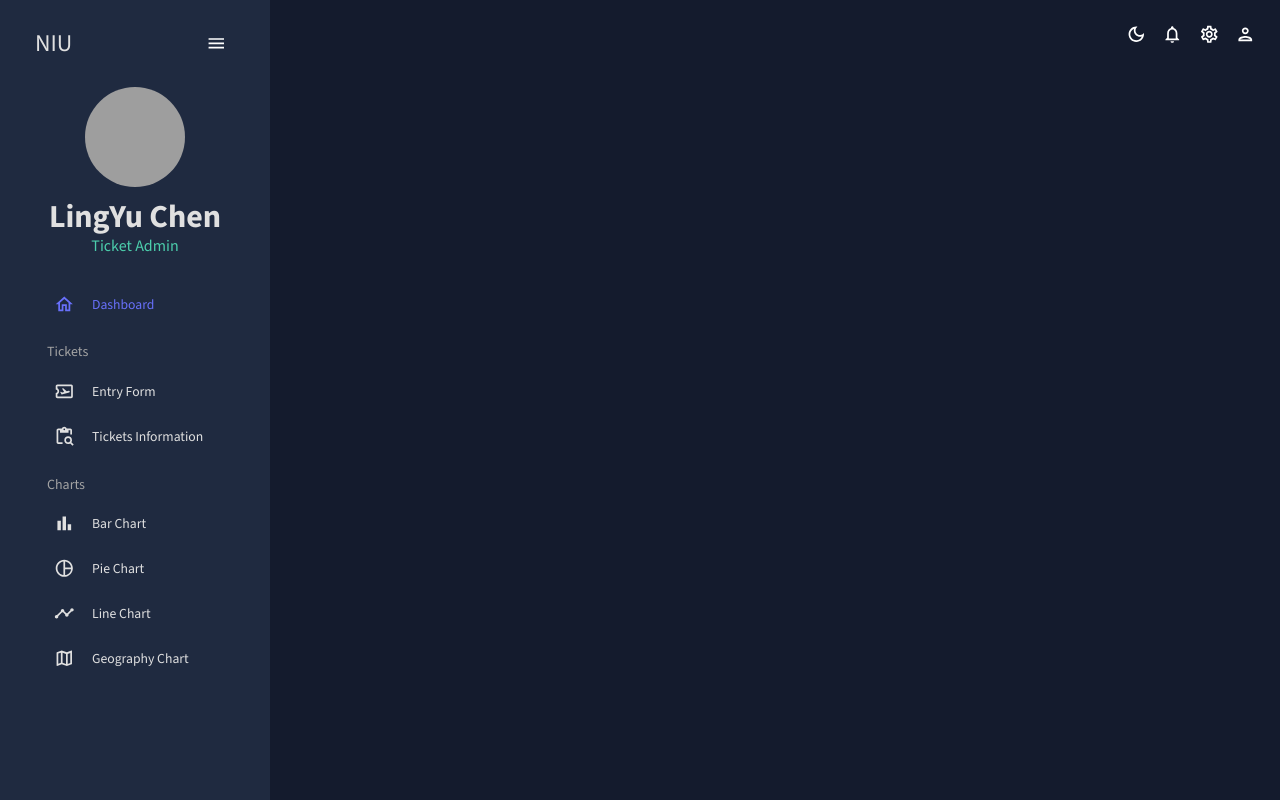
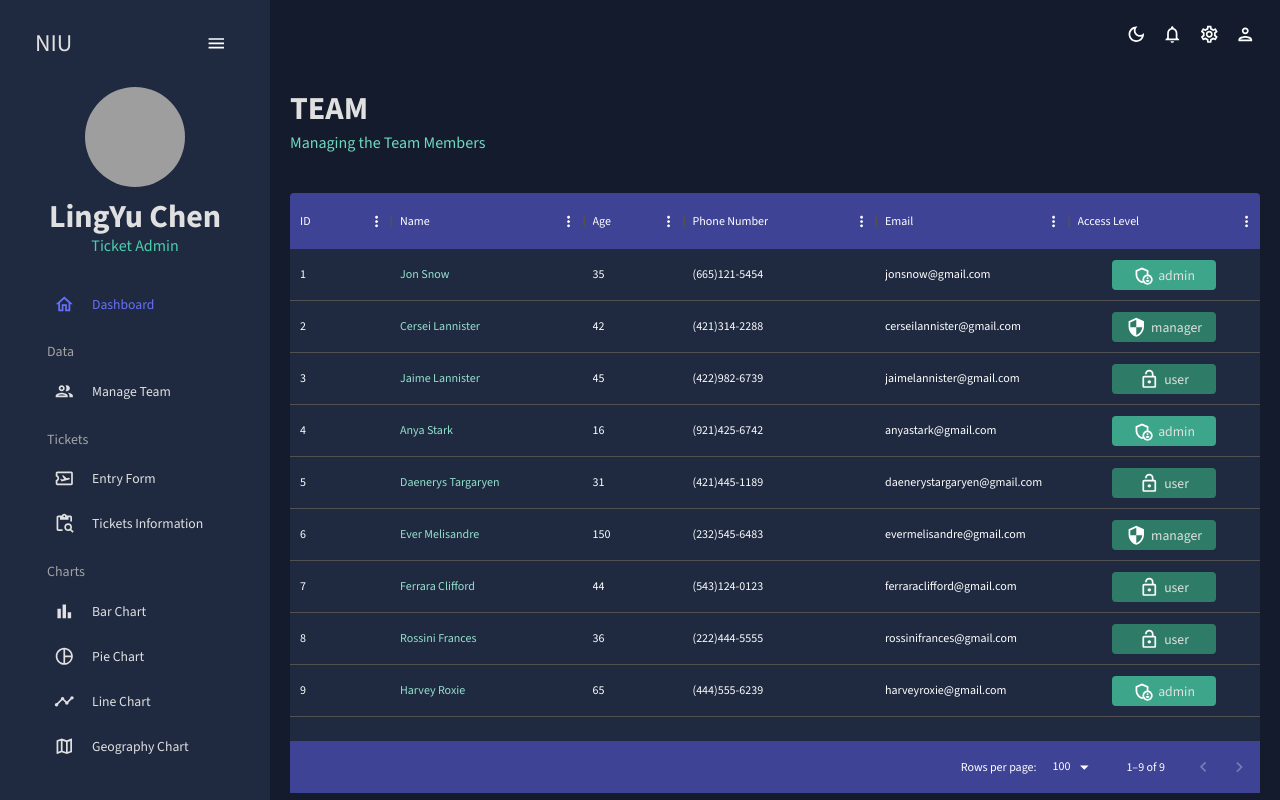
Before and after one commit to LinYuMachi/AirplaneTicketsManagement_React, a React (Create React App) app: page /team in a window 1280 px wide. Built offline with nearby package versions, Linux system fonts and the light colour scheme; grey boxes are pictures that could not be loaded.

Commit message:
Added Manage Team Page and Tickets information page

```diff
--- a/src/App.js
+++ b/src/App.js
@@ -4,9 +4,9 @@ import { Routes, Route } from "react-router-dom";
 import Topbar from "./scenes/global/Topbar";
 import Dashboard from "./scenes/dashboard";
 import Sidebar from "./scenes/global/Sidebar";
-// import Team from "./scenes/team";
+import Team from "./scenes/team";
 // import Invoices from "./scenes/invoices";
-// import Contacts from "./scenes/contacts";
+import Tickets from "./scenes/tickets";
 // import Bar from "./scenes/bar";
 import Form from "./scenes/form";
 // import Line from "./scenes/line";
@@ -29,8 +29,8 @@ function App() {
             <Topbar />
             <Routes>
               <Route path="/" element={<Dashboard/>} />
-              {/* <Route path="/team" element={<Team/>} /> */}
-              {/* <Route path="/contacts" element={<Contacts/>} /> */}
+              <Route path="/team" element={<Team/>} />
+              <Route path="/tickets" element={<Tickets/>} />
               {/* <Route path="/invoices" element={<Invoices/>} /> */}
               <Route path="/form" element={<Form/>} />
               {/* <Route path="/bar" element={<Bar/>} /> */}
--- a/src/scenes/global/Sidebar.jsx
+++ b/src/scenes/global/Sidebar.jsx
@@ -126,13 +126,16 @@ const Sidebar = () => {
                 setSelected={setSelected}
             />
 
-            {/* <Typography
+{/***  Later Implementation to set check user level to display team data  ****/}
+
+            <Typography
                 variant="h6"
                 color={colors.grey[300]}
                 sx={{ m: "15px 0 5px 20px"}}
             >
                 Data
             </Typography>
+
             <Item
                 title="Manage Team"
                 to="/team"
@@ -140,7 +143,7 @@ const Sidebar = () => {
                 selected={selected}
                 setSelected={setSelected}
             />
-            <Item
+            {/*<Item
                 title="Contacts Information"
                 to="/contacts"
                 icon={<ContactsOutlinedIcon />}
@@ -170,7 +173,7 @@ const Sidebar = () => {
             />
             <Item
                 title="Tickets Information"
-                to="/contacts"
+                to="/tickets"
                 icon={<ContentPasteSearchOutlinedIcon />}
                 selected={selected}
                 setSelected={setSelected}
--- /dev/null
+++ b/src/scenes/team/index.jsx
@@ -0,0 +1,103 @@
+import { Box, Typography, useTheme } from "@mui/material";
+import { DataGrid } from "@mui/x-data-grid";
+import { tokens } from "../../theme";
+import { mockDataTeam } from "../../data/mockData";
+import AdminPanelSettingsOutlinedIcon from "@mui/icons-material/AdminPanelSettingsOutlined";
+import LockOpenOutlinedIcon from "@mui/icons-material/LockOpenOutlined";
+import SecurityOutlinedIcon from "@mui/icons-material/SecurityOutlined";
+import Header from "../../components/Header";
+
+const Team = () => {
+  const theme = useTheme();
+  const colors = tokens(theme.palette.mode);
+
+  const columns = [
+    { field: "id", headerName: "ID" },
+    {
+      field: "name",
+      headerName: "Name",
+      flex: 1,
+      cellClassName: "name-column--cell",
+    },
+    {
+      field: "age",
+      headerName: "Age",
+      type: "number",
+      headerAlign: "left",
+      align: "left",
+    },
+    {
+      field: "phone",
+      headerName: "Phone Number",
+      flex: 1,
+    },
+    {
+      field: "email",
+      headerName: "Email",
+      flex: 1,
+    },
+    {
+      field: "accessLevel",
+      headerName: "Access Level",
+      flex: 1,
+      renderCell: ({ row: { access } }) => {
+        return (
+          <Box
+            width="60%"
+            m="0 auto"
+            p="5px"
+            display="flex"
+            justifyContent="center"
+            backgroundColor={
+              access === "admin"
+                ? colors.greenAccent[600]
+                : access === "manager"
+                ? colors.greenAccent[700]
+                : colors.greenAccent[700]
+            }
+            borderRadius="4px"
+          >
+            {access === "admin" && <AdminPanelSettingsOutlinedIcon />}
+            {access === "manager" && <SecurityOutlinedIcon />}
+            {access === "user" && <LockOpenOutlinedIcon />}
+            <Typography color={colors.grey[100]} sx={{ ml: "5px" }}>
+              {access}
+            </Typography>
+          </Box>
+        );
+      },
+    },
+  ];
+
+  return (
+    <Box m="20px">
+      <Header title="TEAM" subtitle="Managing the Team Members" />
+      <Box m="40px 0 0 0" height="75vh" sx={{
+        "& .MuiDataGrid-root": {
+            border: "none",
+        },
+        "& .MuiDataGrid-cell": {
+            borderBottom: "none"
+        },
+        "& .name-column--cell": {
+            color: colors.greenAccent[300]
+        },
+        "& .MuiDataGrid-columnHeaders": {
+            backgroundColor: colors.blueAccent[700],
+            borderBottom: "none"
+        },
+        "& .MuiDataGrid-virtualScroller": {
+            backgroundColor: colors.primary[400]
+        },
+        "& .MuiDataGrid-footerContainer": {
+            borderTop: "none",
+            backgroundColor: colors.blueAccent[700],
+        },
+      }}>
+        <DataGrid rows={mockDataTeam} columns={columns} />
+      </Box>
+    </Box>
+  );
+};
+
+export default Team;
--- /dev/null
+++ b/src/scenes/tickets/index.jsx
@@ -0,0 +1,99 @@
+import { Box, useTheme } from "@mui/material";
+import { DataGrid, GridToolbar } from "@mui/x-data-grid";
+import { tokens } from "../../theme";
+import { mockDataContacts } from "../../data/mockData";
+
+import Header from "../../components/Header";
+
+const Tickets = () => {
+  const theme = useTheme();
+  const colors = tokens(theme.palette.mode);
+
+  const columns = [
+    { field: "id", headerName: "ID", flex: 0.5 },
+    { field: "registrarId", headerName: "Registrar ID" },
+    {
+      field: "name",
+      headerName: "Name",
+      flex: 1,
+      cellClassName: "name-column--cell",
+    },
+    {
+      field: "age",
+      headerName: "Age",
+      type: "number",
+      headerAlign: "left",
+      align: "left",
+    },
+    {
+      field: "phone",
+      headerName: "Phone Number",
+      flex: 1,
+    },
+    {
+      field: "email",
+      headerName: "Email",
+      flex: 1,
+    },
+    {
+      field: "address",
+      headerName: "Address",
+      flex: 1,
+    },
+    {
+      field: "city",
+      headerName: "City",
+      flex: 1,
+    },
+    {
+      field: "zipCode",
+      headerName: "ZipCode",
+      flex: 1,
+    },
+  ];
+
+  return (
+    <Box m="20px">
+      <Header title="TICKETS" subtitle="List of Tickets for look up" />
+      <Box
+        m="40px 0 0 0"
+        height="75vh"
+        sx={{
+          "& .MuiDataGrid-root": {
+            border: "none",
+          },
+          "& .MuiDataGrid-cell": {
+            borderBottom: "none",
+          },
+          "& .name-column--cell": {
+            color: colors.greenAccent[300],
+          },
+          "& .MuiDataGrid-columnHeaders": {
+            backgroundColor: colors.blueAccent[700],
+            borderBottom: "none",
+          },
+          "& .MuiDataGrid-virtualScroller": {
+            backgroundColor: colors.primary[400],
+          },
+          "& .MuiDataGrid-footerContainer": {
+            borderTop: "none",
+            backgroundColor: colors.blueAccent[700],
+          },
+          "& .MuiDataGrid-toolbarContainer .MuiButton-text": {
+            color: `${colors.grey[100]} !important`,
+          },
+        }}
+      >
+        <DataGrid
+          rows={mockDataContacts}
+          columns={columns}
+          slots={{
+            toolbar: GridToolbar,
+          }}
+        />
+      </Box>
+    </Box>
+  );
+};
+
+export default Tickets;
```
